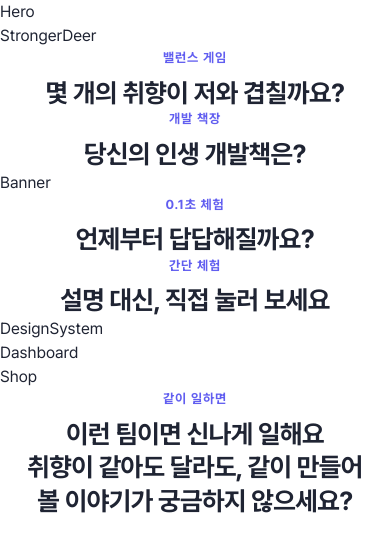
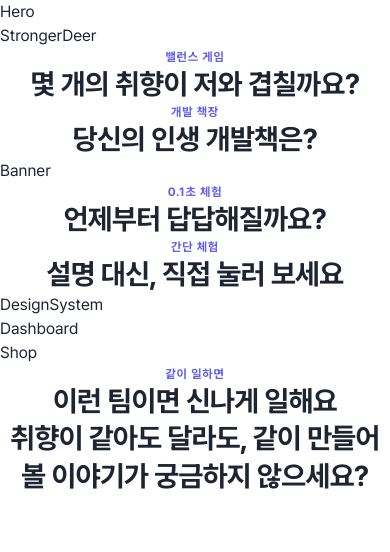
Before and after one commit to strongerDeer/strongerDeer, a Next.js app: page /strongerDeer/ in a window 390 px wide. Shown: the top 552 px of the page. Built offline with nearby package versions, Linux system fonts and the light colour scheme.

Commit message:
♻️ Refactor: SectionHeading 글자 크기 토큰 적용 → SectionHeading.tsx

```diff
--- a/components/common/SectionHeading.tsx
+++ b/components/common/SectionHeading.tsx
@@ -16,13 +16,11 @@ export function SectionHeading({
   return (
     <hgroup className='text-center font-bold'>
       {label && (
-        <p className='mb-2 text-[13px] tracking-[0.06em] text-accent'>
-          {label}
-        </p>
+        <p className='text-xs tracking-[0.06em] text-accent'>{label}</p>
       )}
       <Heading
         id={titleId}
-        className='text-[clamp(26px,5vw,50px)] leading-[1.3] tracking-[-0.02em] text-balance'
+        className='text-display tracking-[-0.02em] text-balance'
       >
         {title}
       </Heading>
```
